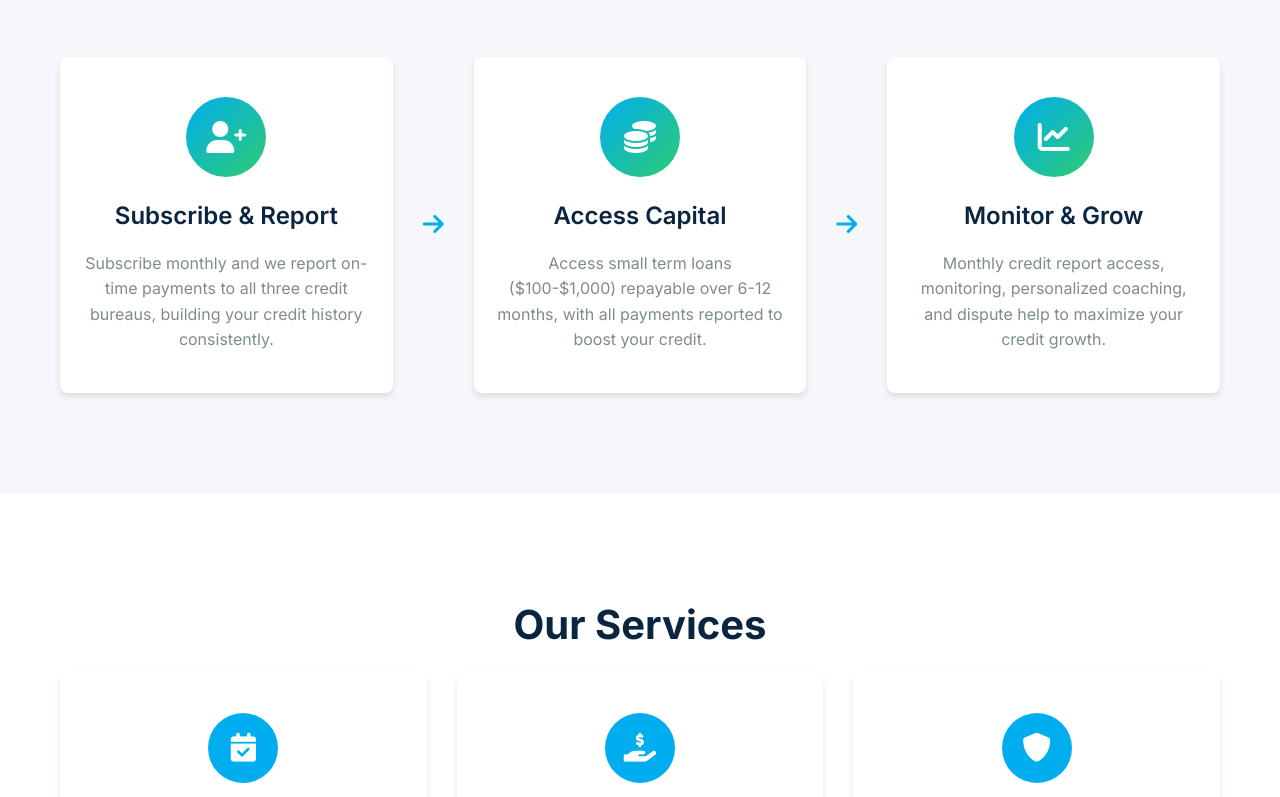
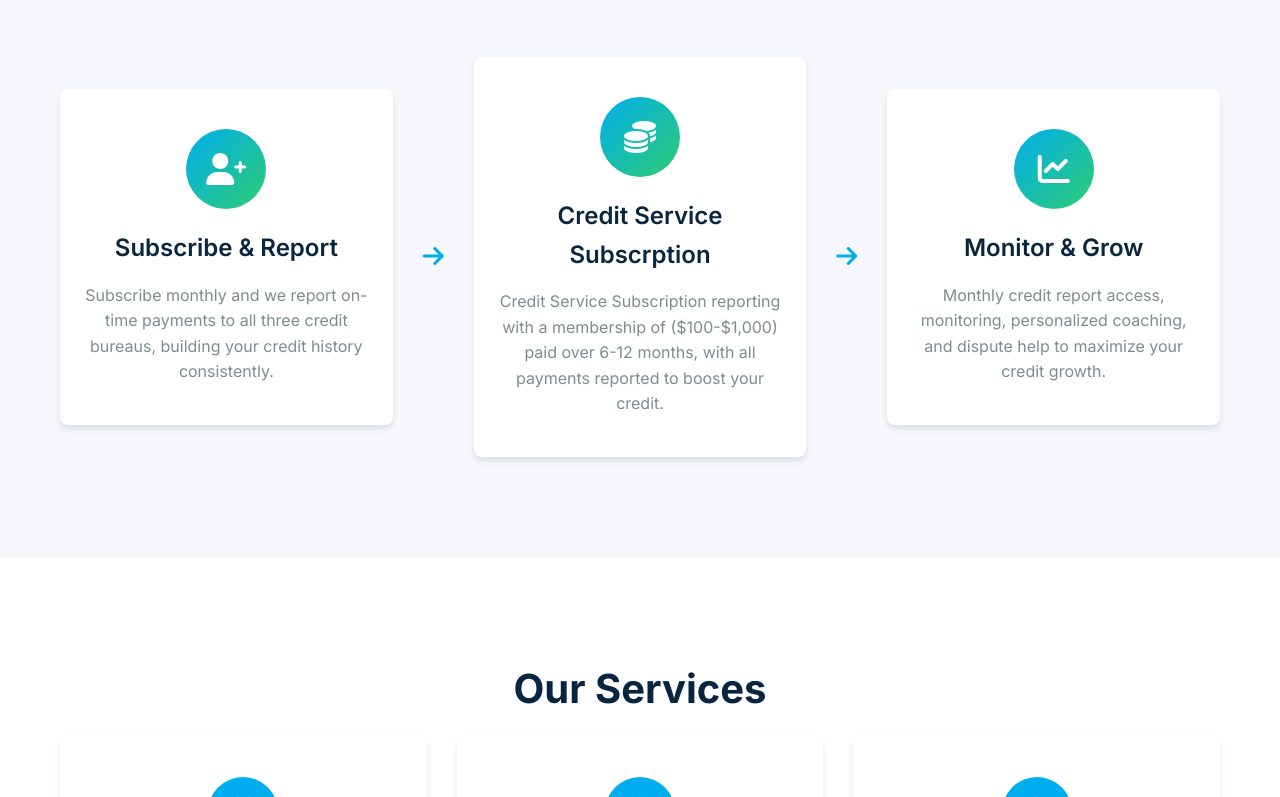
Before and after one commit to aivarasolutions/LiftFi-Website, a plain HTML site: page index.html in a window 1280 px wide. Shown: the part 1089-1886 px from the top of the page. Drawn offline with Linux system fonts and the light colour scheme.

Commit message:
Update index.html

```diff
--- a/index.html
+++ b/index.html
@@ -3,7 +3,7 @@
 <head>
     <meta charset="UTF-8">
     <meta name="viewport" content="width=device-width, initial-scale=1.0">
-    <title>LiftFi - Financial Education. Business Consulting. Credit Wellnes Guidance.</title>
+    <title>LiftFi - Financial Education. Business Consulting. Credit Wellness Guidance.</title>
     <meta name="description" content="LiftFi provides online business and personal credit education, financial consulting, and credit monitoring tools to help members build and manage their credit profiles responsibly.">
     <meta name="keywords" content="build credit fast, tradeline reporting, credit builder loan, how to fix my credit, affordable credit repair, credit score boost">
     <link rel="stylesheet" href="styles.css">
@@ -37,7 +37,7 @@
     <section class="hero">
         <div class="hero-container">
             <div class="hero-content">
-                <h1 class="hero-title">Financial Education. Business Consulting. Credit Wellnes Guidance.</h1>
+                <h1 class="hero-title">Financial Education. Business Consulting. Credit Wellness Guidance.</h1>
                 <p class="hero-subtitle">LiftFi provides online business and personal credit education, financial consulting, and credit monitoring tools to help members build and manage their credit profiles responsibly.</p>
                 <div class="hero-cta">
                     <button class="cta-primary">Start Building Credit Today</button>
@@ -95,8 +95,8 @@
                     <div class="step-icon">
                         <i class="fas fa-coins"></i>
                     </div>
-                    <h3 class="step-title">Access Capital</h3>
-                    <p class="step-description">Access small term loans ($100-$1,000) repayable over 6-12 months, with all payments reported to boost your credit.</p>
+                    <h3 class="step-title">Credit Service Subscrption</h3>
+                    <p class="step-description">Credit Service Subscription reporting with a membership of ($100-$1,000) paid over 6-12 months, with all payments reported to boost your credit.</p>
                 </div>
                 <div class="step-arrow">
                     <i class="fas fa-arrow-right"></i>
```
